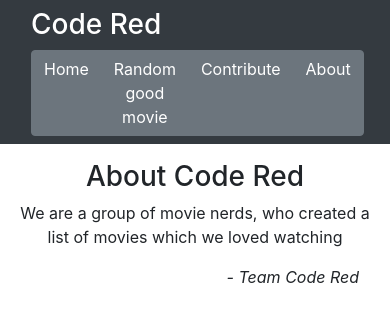
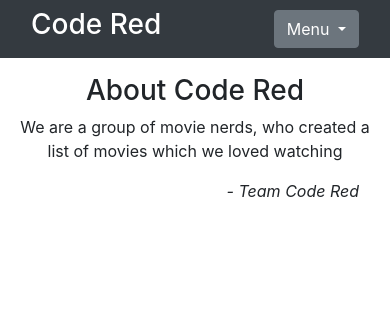
Before and after one commit to shrn01/code-red, a Flask app: page /about in a window 390 px wide. Shown: the top 322 px of the page. Run offline with Flask 2, Linux system fonts and the light colour scheme; some libraries are stand-ins or nearby versions.

Commit message:
mobile version done

```diff
--- a/templates/template.html
+++ b/templates/template.html
@@ -20,11 +20,22 @@
                     <div class = 'text-white'>
                         <h3>Code Red</h3>
                     </div>
-                    <div class = 'btn-group float-right'>
+                    <div class = 'd-none d-md-flex btn-group float-right'>
                         <div class = 'btn btn-secondary'><a href = "{{ url_for('index') }}" class = 'text-white'>Home</a></div>
-                        <div class = 'btn btn-secondary'><a href = "#" class = 'text-white'>Random good movie</a></div>
+                        <div class = 'btn btn-secondary'><a href = "#" class = 'text-white'>Random movie</a></div>
                         <div class = 'btn btn-secondary'><a href = "{{url_for('contribute') }}" class = 'text-white'>Contribute</a></div>
                         <div class = 'btn btn-secondary'><a href = "{{ url_for('about') }}" class = 'text-white'>About</a></div>
+                    </div>
+                    <div class = 'd-md-none btn-group float-right'>
+                        <button type="button" class="btn btn-secondary dropdown-toggle shadow-none" data-toggle="dropdown">Menu
+                            <span class="caret"></span>
+                        </button>
+                        <ul class = 'dropdown-menu dropdown-menu-right shadow border-0' role = 'menu'>
+                            <li><a href = "{{ url_for('index') }}" class = 'text-center dropdown-item' role="menuitem">Home</a></li>
+                            <li><a href = "#" class = 'text-center dropdown-item' role="menuitem">Random movie</a></li>
+                            <li><a href = "{{url_for('contribute') }}" class = 'text-center dropdown-item' role="menuitem">Contribute</a></li>
+                            <li><a href = "{{ url_for('about') }}" class = 'text-center dropdown-item' role="menuitem">About</a></li>
+                        </ul>
                     </div>
                 </nav>
             </div>
```
